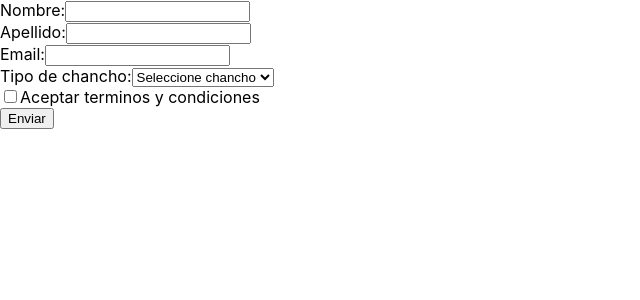
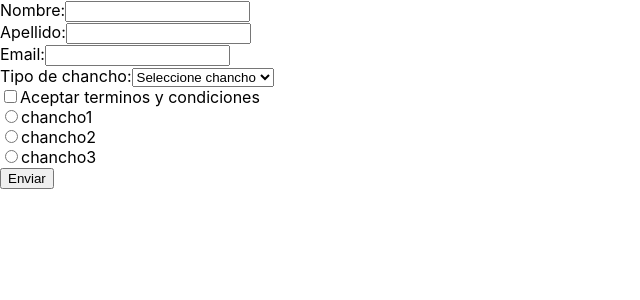
Before and after one commit to Rubenmt93/Reack-formik, a React (Create React App) app: page / in a window 1280 px wide. Shown: the top 300 px of the page, without its empty margins (0-640 px from the left). Built offline with nearby package versions, Linux system fonts and the light colour scheme.

Commit message:
Componente Radio button con formik

```diff
--- a/src/App.js
+++ b/src/App.js
@@ -2,6 +2,7 @@ import { Formik, Form, Field, ErrorMessage } from "formik"
 import CheckBox from "./components/CheckBox"
 import TextInput from './components/TextInput'
 import Select from './components/Select'
+import Radio from "./components/Radio"
 const validate = (values) => {
   const errors ={}
 
@@ -20,6 +21,9 @@ const validate = (values) => {
   } else if( values.email.length < 5){
     errors.email = 'El email es muy corto'
   }
+  if(!values.radio){
+    errors.radio = 'Requerido'
+  }
   return errors
 }
 
@@ -27,7 +31,7 @@ function App() {
 
   return (
     <Formik
-      initialValues={{name:'', lastname:'',email:'',chancho:''}}
+      initialValues={{name:'', lastname:'',email:'',chancho:'', radio:''}}
       validate={validate}
       onSubmit ={values=> console.log(values)}>
 
@@ -46,7 +50,10 @@ function App() {
           <CheckBox name='accept'>
             Aceptar terminos y condiciones
           </CheckBox>
-
+          <Radio name='radio' value='chanchito1' label='chancho1'/>
+          <Radio name='radio' value='chanchito2' label='chancho2'/>
+          <Radio name='radio' value='chanchito3' label='chancho3'/>
+          <ErrorMessage name= 'radio' />
           <button type='submit'>Enviar</button>
          </Form>
 
--- /dev/null
+++ b/src/components/Radio.js
@@ -0,0 +1,15 @@
+import React from 'react'
+import { useField } from 'formik'
+const Radio = ({label, ...props}) => {
+    const [field]= useField({... props, type: 'radio'})
+    return (
+    <div>
+        <label>
+            <input type='radio' {...field}{...props}/>
+            {label}
+        </label>
+    </div>
+  )
+}
+
+export default Radio
```
